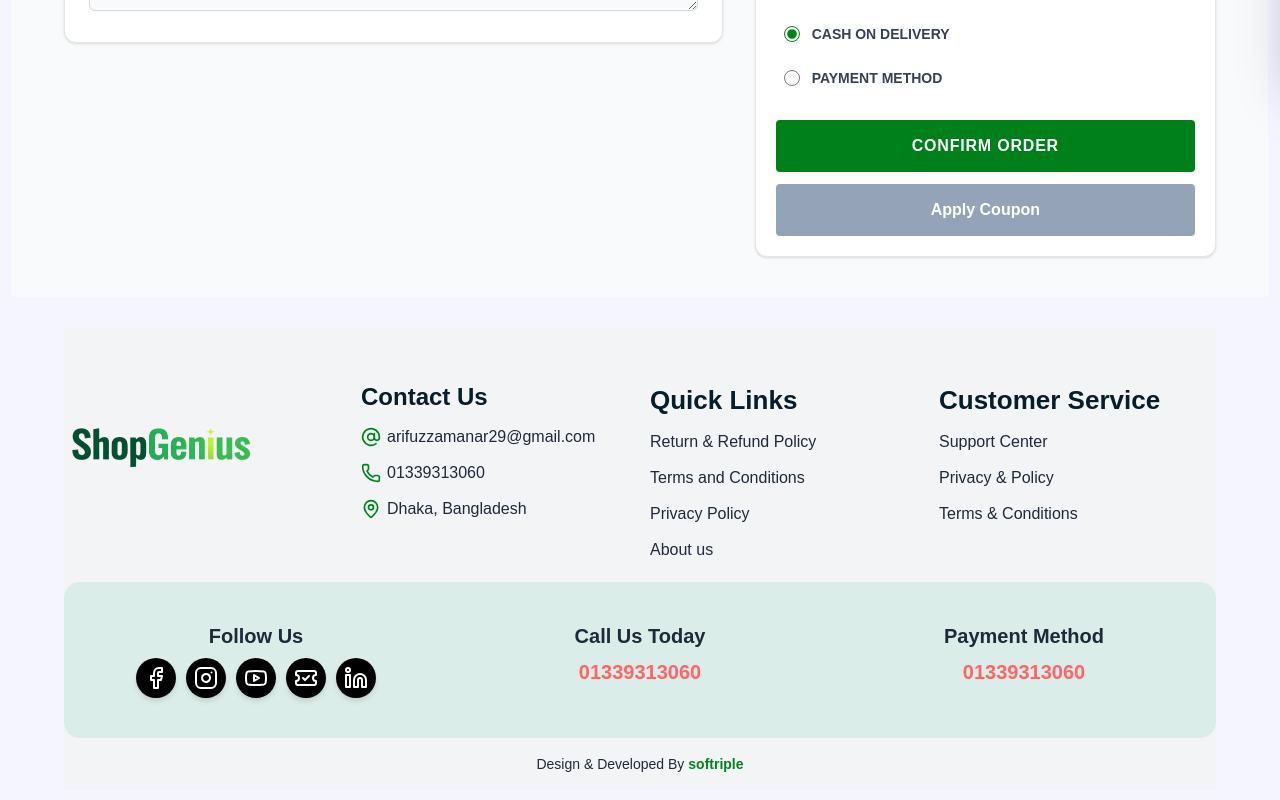
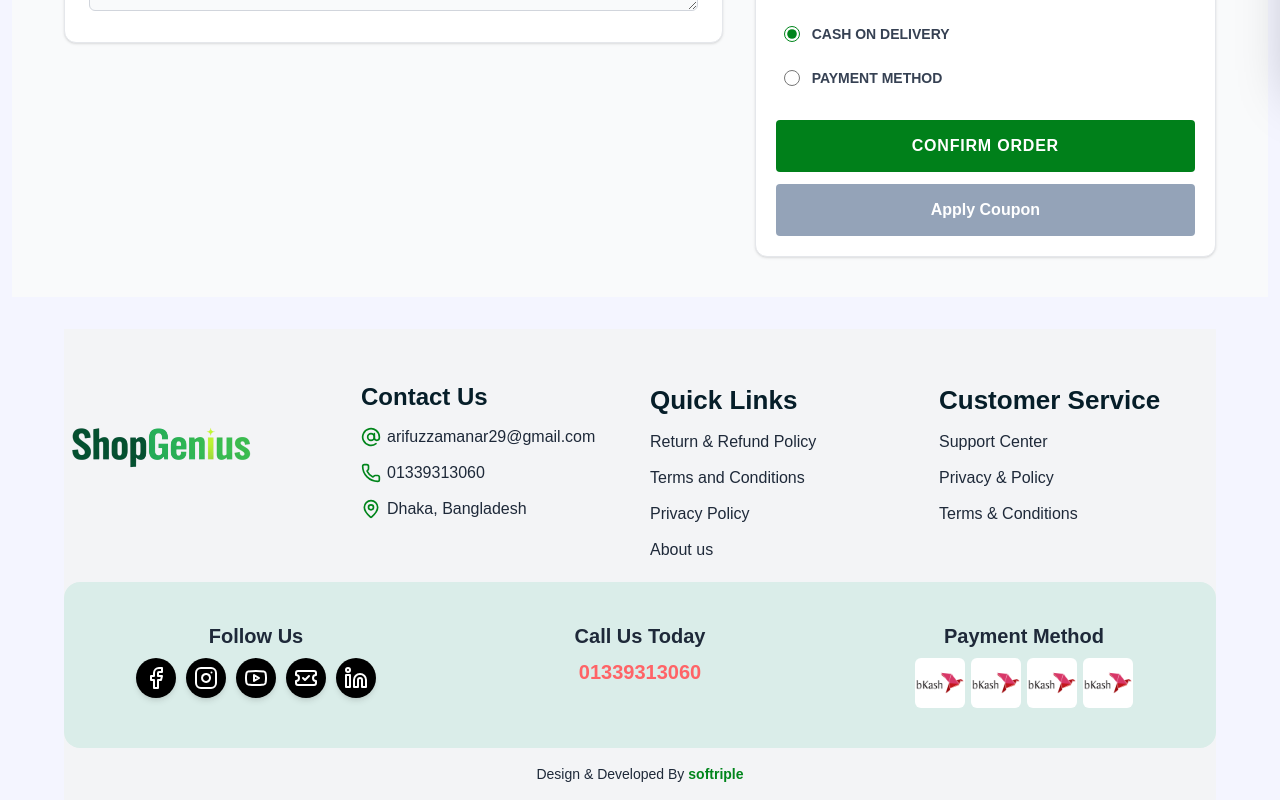
Before and after one commit to Arifuzzaman01/shop-genius-st, a Next.js app: page /check-out in a window 1280 px wide. Shown: the part 718-1518 px from the top of the page. Built offline with nearby package versions, Linux system fonts and the light colour scheme.

Commit message:
and cart dawer page

```diff
--- a/src/app/store/features/cardSlice.js
+++ b/src/app/store/features/cardSlice.js
@@ -16,7 +16,7 @@ export const cartSlice = createSlice({
     closeDrawer: (state) => {
       state.isOpen = false;
     },
-    // আপনি চাইলে এখানে addToCart বা removeFromCart লজিকও যোগ করতে পারেন
+
   },
 });
 
--- a/src/components/card/CartDrawer.jsx
+++ b/src/components/card/CartDrawer.jsx
@@ -1,47 +1,63 @@
-// components/CartDrawer.jsx
 "use client";
 import { useSelector, useDispatch } from "react-redux";
 
 import { X, Trash2, Plus, Minus } from "lucide-react";
 import { closeDrawer } from "@/app/store/features/cardSlice";
 import Link from "next/link";
+import Image from "next/image";
 
 const CartDrawer = () => {
   const { isOpen } = useSelector((state) => state.cart);
   const dispatch = useDispatch();
-  console.log(isOpen);
+  // console.log(isOpen);
 
   return (
     <>
-      {/* Background Overlay */}
       <div
         onClick={() => dispatch(closeDrawer())}
-        className={`fixed inset-0 bg-black/40  z-[99] transition-opacity duration-300 ${isOpen ? "opacity-100 visible" : "opacity-0 invisible"}`}
+        className={`fixed inset-0 bg-black/40  z-[99] transition-opacity duration-300 ${
+          isOpen ? "opacity-100 visible" : "opacity-0 invisible"
+        }`}
       />
 
       {/* Drawer Container */}
-      <div className={`fixed top-0 right-0 h-full w-full sm:w-[420px] bg-white z-[100] shadow-2xl transition-transform duration-300 transform ${isOpen ? "translate-x-0" : "translate-x-full"}`}>
-
-        {/* Header - আপনার স্ক্রিনশট অনুযায়ী সবুজ ব্যাকগ্রাউন্ড */}
+      <div
+        className={`fixed top-0 right-0 h-full w-full sm:w-[420px] bg-white z-[100] shadow-2xl transition-transform duration-300 transform ${
+          isOpen ? "translate-x-0" : "translate-x-full"
+        }`}
+      >
         <div className="bg-[#00801a] p-4 flex justify-between items-center text-white">
           <h2 className="text-xl font-semibold">Shopping Cart</h2>
-          <button onClick={() => dispatch(closeDrawer())} className="hover:rotate-90 transition-transform">
+          <button
+            onClick={() => dispatch(closeDrawer())}
+            className="hover:rotate-90 transition-transform"
+          >
             <X size={28} />
           </button>
         </div>
 
-        {/* Product Items List */}
         <div className="p-4 space-y-4 overflow-y-auto h-[calc(100vh-160px)]">
-            {/* এখানে আপনার কার্ট আইটেম ম্যাপ করে দেখাবেন */}
           <div className="flex gap-4 p-3 border rounded-lg relative group">
-                <img src="/powerbank.jpg" alt="p" className="w-16 h-16 object-cover" />
+            <Image
+              src="/power-bank.avif"
+              width={40}
+              height={40}
+              alt="p"
+              className="w-16 h-16 object-cover"
+            />
             <div className="flex-1">
-                    <h4 className="text-sm font-medium line-clamp-2">MI powerbank 20000mah, Xiaomi Redmi...</h4>
+              <h4 className="text-sm font-medium line-clamp-2">
+                MI powerbank 20000mah, Xiaomi Redmi...
+              </h4>
               <p className="font-bold mt-1 text-primary">৳ 1100</p>
               <div className="flex items-center border w-fit rounded mt-2">
-                        <button className="px-2 py-1"><Minus size={14}/></button>
+                <button className="px-2 py-1">
+                  <Minus size={14} />
+                </button>
                 <span className="px-3">3</span>
-                        <button className="px-2 py-1 border-l"><Plus size={14}/></button>
+                <button className="px-2 py-1 border-l">
+                  <Plus size={14} />
+                </button>
               </div>
             </div>
             <button className="text-red-500 absolute bottom-3 right-3 p-1.5 border border-red-100 rounded hover:bg-red-50">
@@ -52,7 +68,11 @@ const CartDrawer = () => {
 
         {/* Footer with Checkout Button */}
         <div className="absolute bottom-0 left-0 w-full p-4 border-t bg-white">
-          <Link href='check-out' className="w-full bg-[#00801a] text-white flex justify-between items-center px-6 py-4 rounded-md font-bold text-lg hover:bg-green-700 transition-colors">
+          <Link
+            onClick={() => dispatch(closeDrawer())}
+            href="check-out"
+            className="w-full bg-[#00801a] text-white flex justify-between items-center px-6 py-4 rounded-md font-bold text-lg hover:bg-green-700 transition-colors"
+          >
             <span>Proceed To Checkout</span>
             <span>৳ 54300</span>
           </Link>
--- a/src/components/footer/FooterBottom.jsx
+++ b/src/components/footer/FooterBottom.jsx
@@ -5,6 +5,7 @@ import {
   TicketCheckIcon,
   Youtube,
 } from "lucide-react";
+import Image from "next/image";
 import Link from "next/link";
 import React from "react";
 
@@ -55,9 +56,13 @@ const FooterBottom = () => {
         <h4 className="text-xl font-bold text-gray-800 text-center mb-2">
           Payment Method
         </h4>
-        <p className="text-red-400 font-semibold text-xl text-center">
-          01339313060
-        </p>
+        <div className="text-red-400 font-semibold text-xl text-center flex gap-1.5 justify-center items-center">
+          <Image src={"/bkash.png"} width={50} height={50} alt="bkash payment" className="bg-white rounded-md" />
+          <Image src={"/bkash.png"} width={50} height={50} alt="bkash payment" className="bg-white rounded-md" />
+          <Image src={"/bkash.png"} width={50} height={50} alt="bkash payment" className="bg-white rounded-md" />
+          <Image src={"/bkash.png"} width={50} height={50} alt="bkash payment" className="bg-white rounded-md" />
+
+        </div>
       </div>
     </div>
   );
```
Also changed, not shown: public/bkash.png (added). Lines whose indentation alone changed are shown as unchanged.
